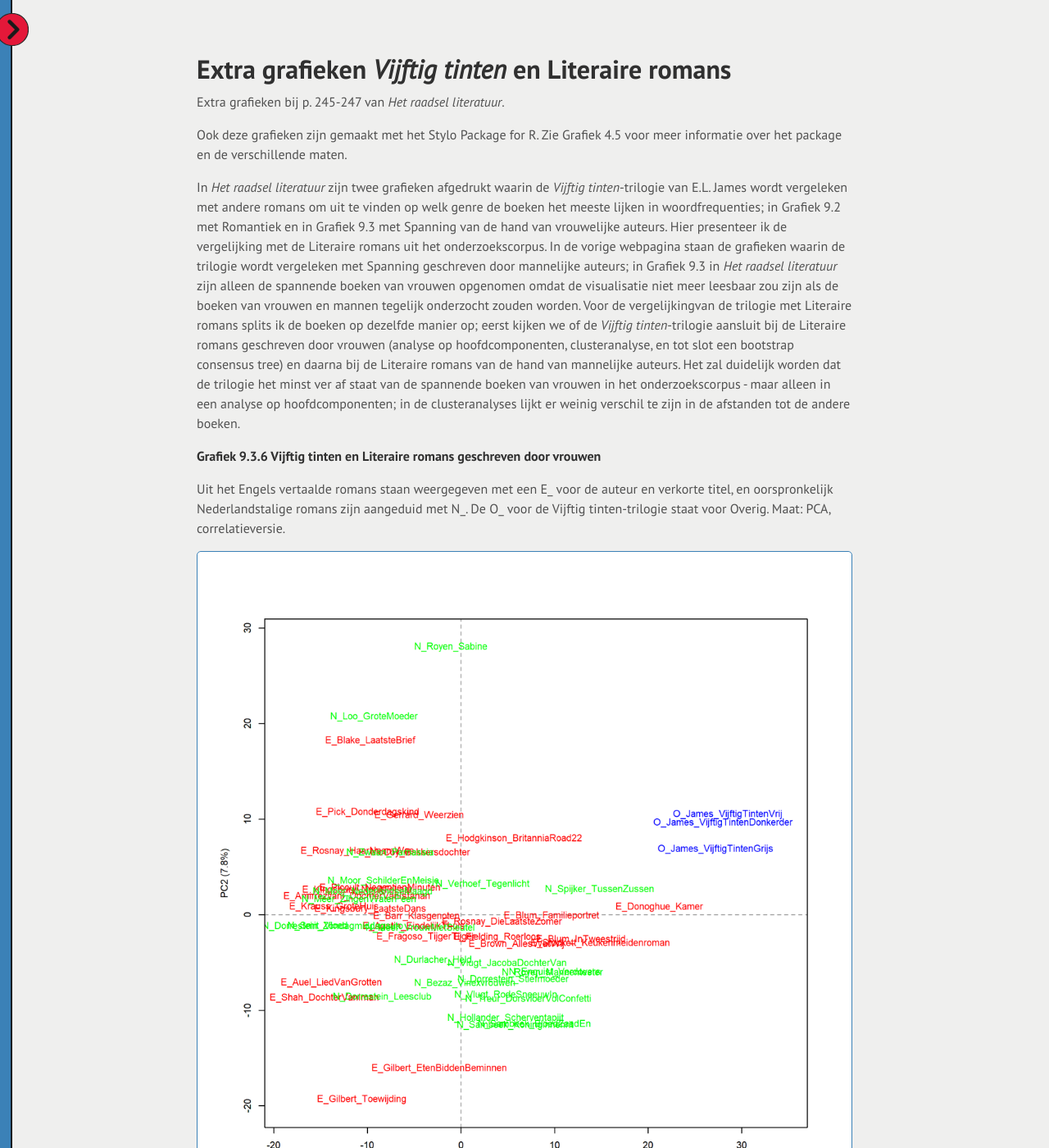
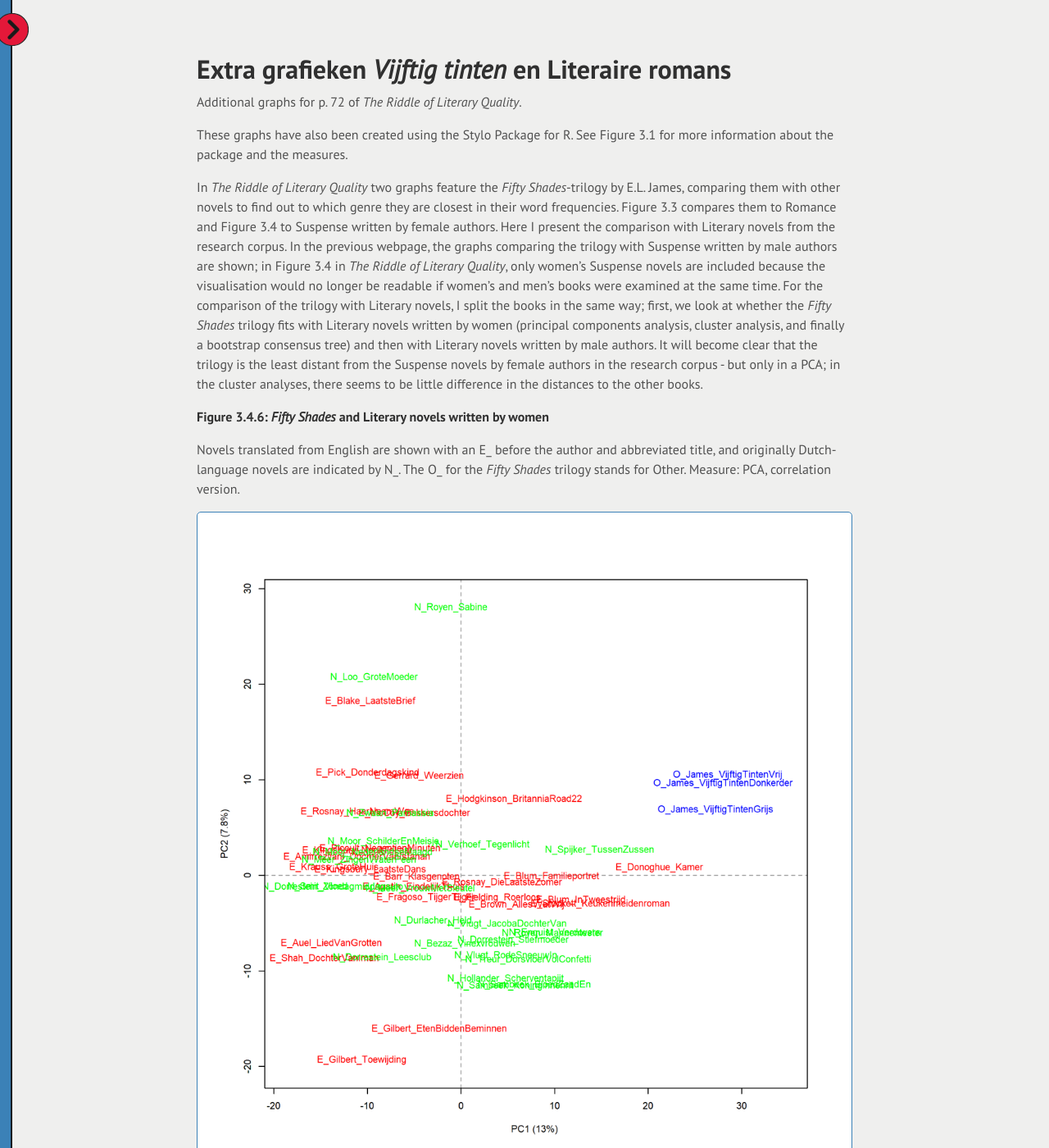
Before and after one commit to karinavdo/RiddleOfLiteraryQuality, a Jekyll site: the page built from docs/05_03_060_companion_chart_3-4b_NL_9-3-6_Vijftig tinten en Literaire romans.md, in a window 1280 px wide and 1400 px high. Shown: the whole window at 82% size. Built offline with Jekyll 4.4.1, drawn with Linux system fonts in a browser that asks for light colours; our own code applies the rules of GitHub Pages for plain Markdown files; some of the changed text lies outside the part shown.

Commit message:
extra graphs 3.4

```diff
--- a/docs/05_03_060_companion_chart_3-4b_NL_9-3-6_Vijftig tinten en Literaire romans.md
+++ b/docs/05_03_060_companion_chart_3-4b_NL_9-3-6_Vijftig tinten en Literaire romans.md
@@ -3,47 +3,43 @@ title: "<b>Extra grafieken</b> <i>Vijftig tinten</i> en Literaire romans"
 
 ---
 
-Extra grafieken bij p. 245-247 van *Het raadsel literatuur*.
+Additional graphs for p. 72 of *The Riddle of Literary Quality*.
 
-Ook deze grafieken zijn gemaakt met het Stylo Package for R. Zie  Grafiek 4.5 voor meer informatie over het package en de verschillende maten.
+These graphs have also been created using the Stylo Package for R. See Figure 3.1 for more information about the package and the measures.
 
-In *Het raadsel literatuur* zijn twee grafieken afgedrukt waarin de *Vijftig tinten*-trilogie van E.L. James wordt vergeleken met andere romans om uit te vinden op welk genre de boeken het meeste lijken in woordfrequenties; in Grafiek 9.2 met Romantiek en in Grafiek 9.3 met Spanning van de hand van vrouwelijke auteurs. Hier presenteer ik de vergelijking met de Literaire romans uit het onderzoekscorpus. In de vorige webpagina staan de grafieken waarin de trilogie wordt vergeleken met Spanning geschreven door mannelijke auteurs; in Grafiek 9.3 in *Het raadsel literatuur* zijn alleen de spannende boeken van vrouwen opgenomen omdat de visualisatie niet meer leesbaar zou zijn als de boeken van vrouwen en mannen tegelijk onderzocht zouden worden. Voor de vergelijkingvan de trilogie met Literaire romans splits ik de boeken op dezelfde manier op; eerst kijken we of de *Vijftig tinten*-trilogie aansluit bij de Literaire romans geschreven door vrouwen (analyse op hoofdcomponenten, clusteranalyse, en tot slot een bootstrap consensus tree) en daarna bij de Literaire romans van de hand van mannelijke auteurs. Het zal duidelijk worden dat de trilogie het minst ver af staat van de spannende boeken van vrouwen in het onderzoekscorpus - maar alleen in een analyse op hoofdcomponenten; in de clusteranalyses lijkt er weinig verschil te zijn in de afstanden tot de andere boeken.
+In *The Riddle of Literary Quality* two graphs feature the *Fifty Shades*-trilogy by E.L. James, comparing them with other novels to find out to which genre they are closest in their word frequencies. Figure 3.3 compares them to Romance and Figure 3.4 to Suspense written by female authors. Here I present the comparison with Literary novels from the research corpus. In the previous webpage, the graphs comparing the trilogy with Suspense written by male authors are shown; in Figure 3.4 in *The Riddle of Literary Quality*, only women's Suspense novels are included because the visualisation would no longer be readable if women's and men's books were examined at the same time. For the comparison of the trilogy with Literary novels, I split the books in the same way; first, we look at whether the *Fifty Shades* trilogy fits with Literary novels written by women (principal components analysis, cluster analysis, and finally a bootstrap consensus tree) and then with Literary novels written by male authors. It will become clear that the trilogy is the least distant from the Suspense novels by female authors in the research corpus - but only in a PCA; in the cluster analyses, there seems to be little difference in the distances to the other books.
+
+**Figure 3.4.6: *Fifty Shades* and Literary novels written by women**
+
+Novels translated from English are shown with an E_ before the author and abbreviated title, and originally Dutch-language novels are indicated by N_. The O_ for the *Fifty Shades* trilogy stands for Other. Measure: PCA, correlation version.
+![Figure 3.4.6](public/9_3_6_PCA_1000_MFWs_Culled_0__PCA__corr.png)
+
+**Figure 3.4.7: *Fifty Shades* and Literary novels written by women**
+
+Cluster analysis (**1000** most frequent words). Measure: Classic Delta.
+![Figure 3.4.7](public/9_3_7_CA_1000_MFWs_Culled_0__Classic Delta.png)
+
+**Figure 3.4.8: *Fifty Shades* and Literary novels written by women**
+
+Bootstrap consensus tree (**100** - **1000** most frequent words, increment 100, consensus strength 0.5). Measure: Classic Delta.
+![Figure 3.4.8](public/9_3_8_BCT_100-1000_MFWs_Culled_0__Classic Delta_C_0.5.png)
 
 
-**Grafiek 9.3.6 Vijftig tinten en Literaire romans geschreven door vrouwen**
+**Figure 3.4.9: *Fifty Shades* and Literary novels written by men**
 
-Uit het Engels vertaalde romans staan weergegeven met een E_ voor de auteur en verkorte titel, en oorspronkelijk Nederlandstalige romans zijn aangeduid met N_. De O_ voor de Vijftig tinten-trilogie staat voor Overig. Maat: PCA, correlatieversie.
-![Grafiek 9.3.6](public/9_3_6_PCA_1000_MFWs_Culled_0__PCA__corr.png)
+Novels translated from English are shown with an E_ before the author and abbreviated title, and originally Dutch-language novels are indicated by N_. The O_ for the *Fifty Shades* trilogy stands for Other. Measure: PCA, correlation version.
+![Figure 3.4.9](public/9_3_9_PCA_1000_MFWs_Culled_0__PCA__corr.png)
 
-**Grafiek 9.3.7 Vijftig tinten en Literaire romans geschreven door vrouwen**
+**Figure 9.3.10: *Fifty Shades* and Literary novels written by men**
 
-Clusteranalyse (**1000** meest frequente woorden). Maat: Classic Delta.
-![Grafiek 9.3.7](public/9_3_7_CA_1000_MFWs_Culled_0__Classic Delta.png)
+Cluster analysis (**1000** most frequent words). Measure: Classic Delta.
+![Figure 3.4.10](public/9_3_10_CA_1000_MFWs_Culled_0__Classic Delta.png)
 
-**Grafiek 9.3.8 Vijftig tinten en Literaire romans geschreven door vrouwen**
+**Figure 3.4.11: *Fifty Shades* and Literary novels written by men**
 
-Bootstrap consensus tree (**100** - **1000** meest frequente woorden, increment van 100, consensus strength 0.5). Maat: Classic Delta.
-![Grafiek 9.3.8](public/9_3_8_BCT_100-1000_MFWs_Culled_0__Classic Delta_C_0.5.png)
+Bootstrap consensus tree (**100** - **1000** most frequent words, increment 100, consensus strength 0.5). Measure: Classic Delta.
+![Figure 3.4.11](public/9_3_11_BCT_100-1000_MFWs_Culled_0__Classic Delta_C_0.5.png)
 
+**Conclusion**
 
-**Grafiek 9.3.9 Vijftig tinten en Literaire romans geschreven door mannen**
-
-Uit het Engels vertaalde romans staan weergegeven met een E_ voor de auteur en verkorte titel, en oorspronkelijk Nederlandstalige romans zijn aangeduid met N_. De O_ voor de Vijftig tinten-trilogie staat voor Overig. Maat: PCA, correlatieversie.
-![Grafiek 9.3.9](public/9_3_9_PCA_1000_MFWs_Culled_0__PCA__corr.png)
-
-**Grafiek 9.3.10 Vijftig tinten en Literaire romans geschreven door mannen**
-
-Clusteranalyse (**1000** meest frequente woorden). Maat: Classic Delta.
-![Grafiek 9.3.10](public/9_3_10_CA_1000_MFWs_Culled_0__Classic Delta.png)
-
-**Grafiek 9.3.11 Vijftig tinten en Literaire romans geschreven door mannen**
-
-Bootstrap consensus tree (**100** - **1000** meest frequente woorden, increment van 100, consensus strength 0.5). Maat: Classic Delta.
-![Grafiek 9.3.11](public/9_3_11_BCT_100-1000_MFWs_Culled_0__Classic Delta_C_0.5.png)
-
-**Conclusie**
-
-De *Vijftig tinten*-trilogie staat op enige afstand van het genre van de Literaire roman. Uit alle metingen (Grafiek 9.2, 9.3 en de extra grafieken) blijkt dat de trilogie het minst ver af staat van de spannende boeken van vrouwen in het onderzoekscorpus, maar daar moet bij worden vermeld dat dat alleen duidelijk wordt in een analyse op hoofdcomponenten. In de clusteranalyses lijkt er weinig verschil te zijn in de afstanden tot de andere boeken. Meer hierover in *Het raadsel literatuur* op p. 245-247.
-
-<!-- **Hoe zijn de metingen te repliceren?**
-VOORBEELDQUERY HIER! -->
+The *Fifty Shades* trilogy is at some distance from the category of the Literary novel. All measurements (Figures 3.3, 3.4 and the additional graphs) show that the trilogy is the least distant from Suspense novels written by female authors, but it should be noted that this only becomes clear in a principal components analysis. In the cluster analyses, there seems to be little difference in the distances to the other books. More on this in *The Riddle of Literary Quality* on pp. 71-73.
```
Also changed, not shown: docs/05_03_050_companion_chart_3-4a_NL_9-3-3_Vijftig tinten en Spanning_M.md (+13 -15 lines).
